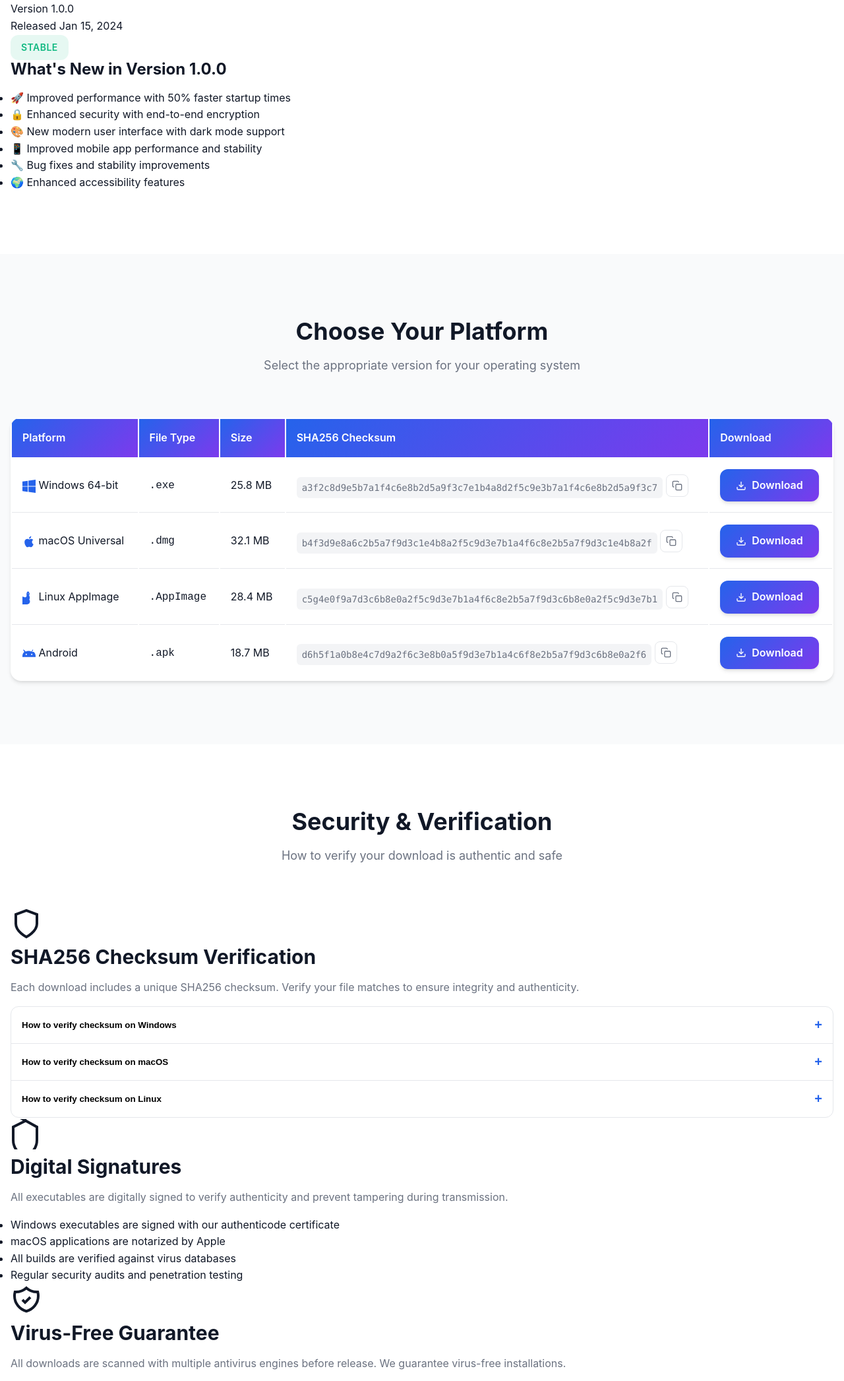
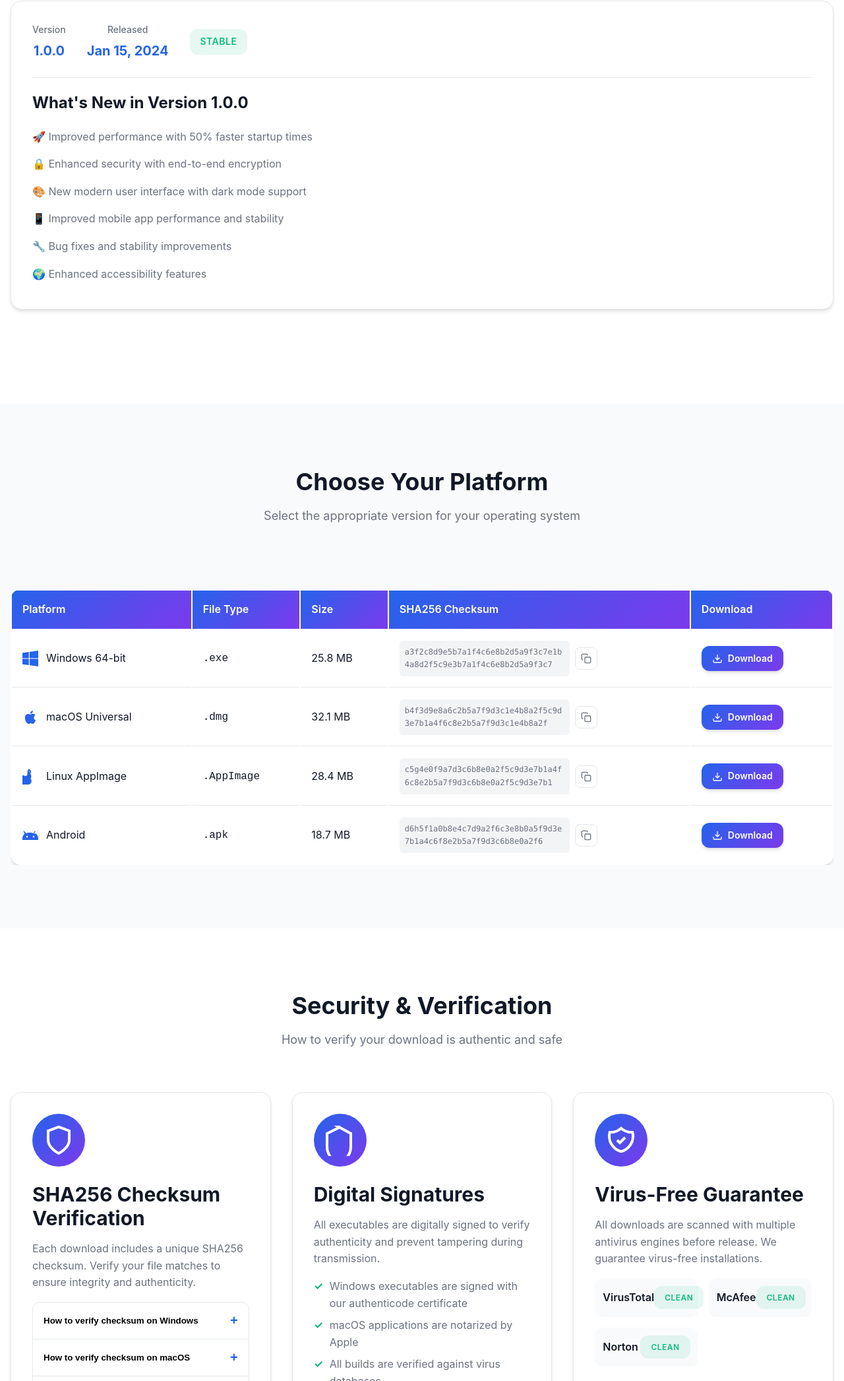
Before and after one commit to BALASURIYA-PERIYASAMY/Varstream_web, a plain HTML site: page download.html in a window 1280 px wide. Shown: the part 707-2800 px from the top of the page at 66% size. Drawn offline with Linux system fonts and the light colour scheme; a script that the page names is missing.

Commit message:
Auto-commit: Agent tool execution

```diff
--- a/assets/css/components.css
+++ b/assets/css/components.css
@@ -940,3 +940,258 @@
   color: var(--color-text-secondary);
   line-height: 1.6;
 }
+
+/* Download Page Specific Styles */
+.latest-version-card {
+  background: var(--color-bg-white);
+  border-radius: var(--radius-xl);
+  padding: var(--space-8);
+  box-shadow: var(--shadow-md);
+  border: 1px solid var(--color-border);
+  margin-bottom: var(--space-12);
+}
+
+.version-info {
+  display: flex;
+  align-items: center;
+  gap: var(--space-8);
+  margin-bottom: var(--space-6);
+  flex-wrap: wrap;
+}
+
+.version-number, .release-date {
+  display: flex;
+  flex-direction: column;
+  align-items: center;
+}
+
+.version-label, .date-label {
+  font-size: var(--text-sm);
+  color: var(--color-text-secondary);
+  font-weight: 500;
+  margin-bottom: var(--space-1);
+}
+
+.version-value, .date-value {
+  font-size: var(--text-xl);
+  font-weight: 700;
+  color: var(--color-primary);
+}
+
+.changelog-summary {
+  border-top: 1px solid var(--color-border);
+  padding-top: var(--space-6);
+}
+
+.changelog-summary h4 {
+  color: var(--color-text-primary);
+  margin-bottom: var(--space-4);
+}
+
+.changelog-summary ul {
+  list-style: none;
+  padding: 0;
+}
+
+.changelog-summary li {
+  padding: var(--space-2) 0;
+  color: var(--color-text-secondary);
+}
+
+.download-table-container {
+  overflow-x: auto;
+  margin-top: var(--space-8);
+}
+
+.platform-cell {
+  display: flex;
+  align-items: center;
+  gap: var(--space-3);
+}
+
+.platform-cell svg {
+  width: 24px;
+  height: 24px;
+  color: var(--color-primary);
+}
+
+.checksum-cell {
+  display: flex;
+  align-items: center;
+  gap: var(--space-2);
+  max-width: 300px;
+}
+
+.checksum {
+  font-family: var(--font-family-mono);
+  font-size: var(--text-xs);
+  background: var(--color-bg-gray);
+  padding: var(--space-2);
+  border-radius: var(--radius-sm);
+  word-break: break-all;
+  flex: 1;
+  color: var(--color-text-secondary);
+}
+
+.btn--small {
+  padding: var(--space-2) var(--space-4);
+  font-size: var(--text-sm);
+  min-height: auto;
+}
+
+.security-features {
+  display: grid;
+  grid-template-columns: repeat(auto-fit, minmax(300px, 1fr));
+  gap: var(--space-8);
+  margin-top: var(--space-8);
+}
+
+.security-card {
+  background: var(--color-bg-white);
+  padding: var(--space-8);
+  border-radius: var(--radius-xl);
+  box-shadow: var(--shadow-md);
+  border: 1px solid var(--color-border);
+}
+
+.security-icon {
+  width: 80px;
+  height: 80px;
+  background: linear-gradient(135deg, var(--color-primary), var(--color-secondary));
+  border-radius: 50%;
+  display: flex;
+  align-items: center;
+  justify-content: center;
+  color: white;
+  margin-bottom: var(--space-6);
+}
+
+.security-card h3 {
+  color: var(--color-text-primary);
+  margin-bottom: var(--space-4);
+}
+
+.security-card p {
+  color: var(--color-text-secondary);
+  line-height: 1.6;
+  margin-bottom: var(--space-4);
+}
+
+.security-card ul {
+  list-style: none;
+  padding: 0;
+}
+
+.security-card li {
+  position: relative;
+  padding-left: var(--space-6);
+  margin-bottom: var(--space-2);
+  color: var(--color-text-secondary);
+}
+
+.security-card li::before {
+  content: '✓';
+  position: absolute;
+  left: 0;
+  color: var(--color-accent);
+  font-weight: 700;
+}
+
+.virus-scans {
+  display: grid;
+  grid-template-columns: repeat(auto-fit, minmax(150px, 1fr));
+  gap: var(--space-4);
+  margin-top: var(--space-4);
+}
+
+.scan-result {
+  display: flex;
+  justify-content: space-between;
+  align-items: center;
+  padding: var(--space-3);
+  background: var(--color-bg-light);
+  border-radius: var(--radius-lg);
+}
+
+.scan-engine {
+  font-weight: 600;
+  color: var(--color-text-primary);
+}
+
+.scan-status {
+  font-size: var(--text-xs);
+}
+
+.additional-downloads {
+  display: grid;
+  grid-template-columns: repeat(auto-fit, minmax(300px, 1fr));
+  gap: var(--space-8);
+  margin-top: var(--space-8);
+}
+
+.download-option {
+  background: var(--color-bg-white);
+  padding: var(--space-6);
+  border-radius: var(--radius-xl);
+  box-shadow: var(--shadow-md);
+  border: 1px solid var(--color-border);
+  text-align: center;
+}
+
+.download-option h3 {
+  color: var(--color-text-primary);
+  margin-bottom: var(--space-3);
+}
+
+.download-option p {
+  color: var(--color-text-secondary);
+  line-height: 1.6;
+  margin-bottom: var(--space-6);
+}
+
+.previous-versions {
+  margin-top: var(--space-6);
+  padding-top: var(--space-6);
+  border-top: 1px solid var(--color-border);
+}
+
+.version-list {
+  display: flex;
+  flex-direction: column;
+  gap: var(--space-4);
+}
+
+.version-item {
+  display: grid;
+  grid-template-columns: 1fr 1fr auto;
+  align-items: center;
+  gap: var(--space-4);
+  padding: var(--space-3);
+  background: var(--color-bg-light);
+  border-radius: var(--radius-lg);
+}
+
+.version-item .version-number {
+  font-weight: 600;
+  color: var(--color-primary);
+}
+
+.version-item .version-date {
+  color: var(--color-text-secondary);
+  font-size: var(--text-sm);
+}
+
+.notification {
+  animation: slideIn 0.3s ease;
+}
+
+@keyframes slideIn {
+  from {
+    transform: translateX(100%);
+    opacity: 0;
+  }
+  to {
+    transform: translateX(0);
+    opacity: 1;
+  }
+}
```
